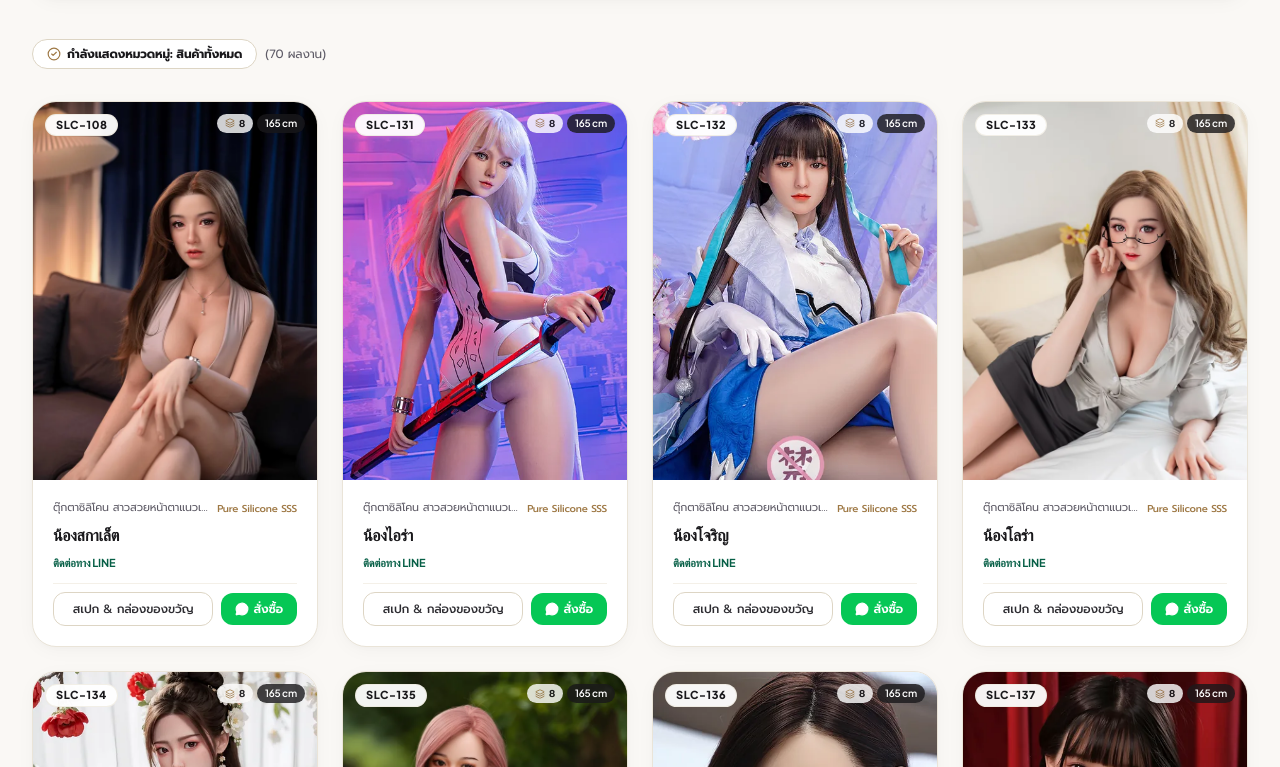
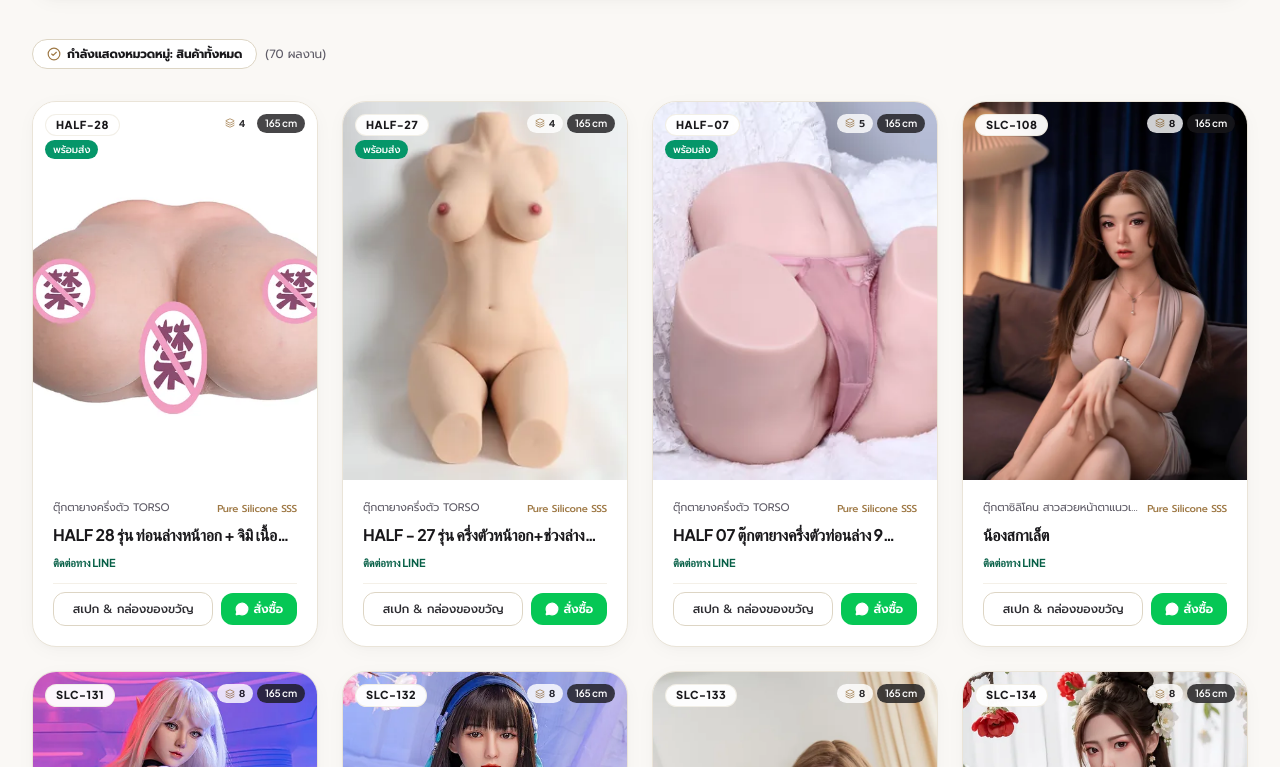
Before and after one commit to ssantisarn-maker/rubberdollth, a React (Vite) app: page / in a window 1280 px wide. Shown: the part 2013-2780 px from the top of the page. Built offline with nearby package versions, Linux system fonts and the light colour scheme; no server answers; a web font is replaced by a local one.

Commit message:
Fix frontend ProductCatalog sorting execution to react immediately to Admin CMS sorting selection

```diff
--- a/src/components/catalog/ProductCatalog.jsx
+++ b/src/components/catalog/ProductCatalog.jsx
@@ -61,9 +61,9 @@ export default function ProductCatalog({ activeTab, setActiveTab, isAdultMode, o
     }
   ], [lang, t, products]);
 
-  // Filter Logic
+  // Filter & Sort Logic (Actively synced with Admin CMS settings)
   const filteredProducts = useMemo(() => {
-    return products.filter((item) => {
+    const list = products.filter((item) => {
       // Category filter
       if (selectedCategory !== 'all') {
         if (selectedCategory === 'ready') {
@@ -86,7 +86,65 @@ export default function ProductCatalog({ activeTab, setActiveTab, isAdultMode, o
 
       return true;
     });
-  }, [selectedCategory, searchQuery, products]);
+
+    const sortMode = settings?.product_sort_mode || 'ready_first';
+    const sortPrefix = (settings?.product_sort_prefix || 'HALF').toUpperCase();
+    const arr = [...list];
+
+    if (sortMode === 'prefix_priority') {
+      return arr.sort((a, b) => {
+        const aCode = (a.code || '').toUpperCase();
+        const bCode = (b.code || '').toUpperCase();
+        const aMatches = aCode.startsWith(sortPrefix) ? 1 : 0;
+        const bMatches = bCode.startsWith(sortPrefix) ? 1 : 0;
+        if (bMatches !== aMatches) return bMatches - aMatches; // Selected prefix comes first
+        return aCode.localeCompare(bCode, undefined, { numeric: true });
+      });
+    }
+
+    if (sortMode === 'code_desc') {
+      return arr.sort((a, b) => (b.code || '').localeCompare(a.code || '', undefined, { numeric: true }));
+    }
+
+    if (sortMode === 'code_asc') {
+      return arr.sort((a, b) => (a.code || '').localeCompare(b.code || '', undefined, { numeric: true }));
+    }
+
+    if (sortMode === 'ready_first') {
+      return arr.sort((a, b) => {
+        const aReady = a.isReadyToShip || a.is_ready_to_ship ? 1 : 0;
+        const bReady = b.isReadyToShip || b.is_ready_to_ship ? 1 : 0;
+        if (bReady !== aReady) return bReady - aReady;
+        const aOrd = a.order_index ?? a.orderIndex ?? 999;
+        const bOrd = b.order_index ?? b.orderIndex ?? 999;
+        if (aOrd !== bOrd) return aOrd - bOrd;
+        return (parseInt(a.id) || 0) - (parseInt(b.id) || 0);
+      });
+    }
+
+    if (sortMode === 'custom_order') {
+      return arr.sort((a, b) => {
+        const aOrd = a.order_index ?? a.orderIndex ?? 999;
+        const bOrd = b.order_index ?? b.orderIndex ?? 999;
+        if (aOrd !== bOrd) return aOrd - bOrd;
+        return (parseInt(a.id) || 0) - (parseInt(b.id) || 0);
+      });
+    }
+
+    if (sortMode === 'updated_desc') {
+      return arr.sort((a, b) => {
+        const aDate = new Date(a.updated_at || a.updatedAt || 0).getTime();
+        const bDate = new Date(b.updated_at || b.updatedAt || 0).getTime();
+        return bDate - aDate;
+      });
+    }
+
+    if (sortMode === 'id_asc') {
+      return arr.sort((a, b) => (parseInt(a.id) || 0) - (parseInt(b.id) || 0));
+    }
+
+    return arr;
+  }, [selectedCategory, searchQuery, products, settings?.product_sort_mode, settings?.product_sort_prefix]);
 
   const displayedProducts = filteredProducts.slice(0, visibleCount);
 
```
Also changed, not shown: 1 other file (tests, documents, lock files or other folders).
